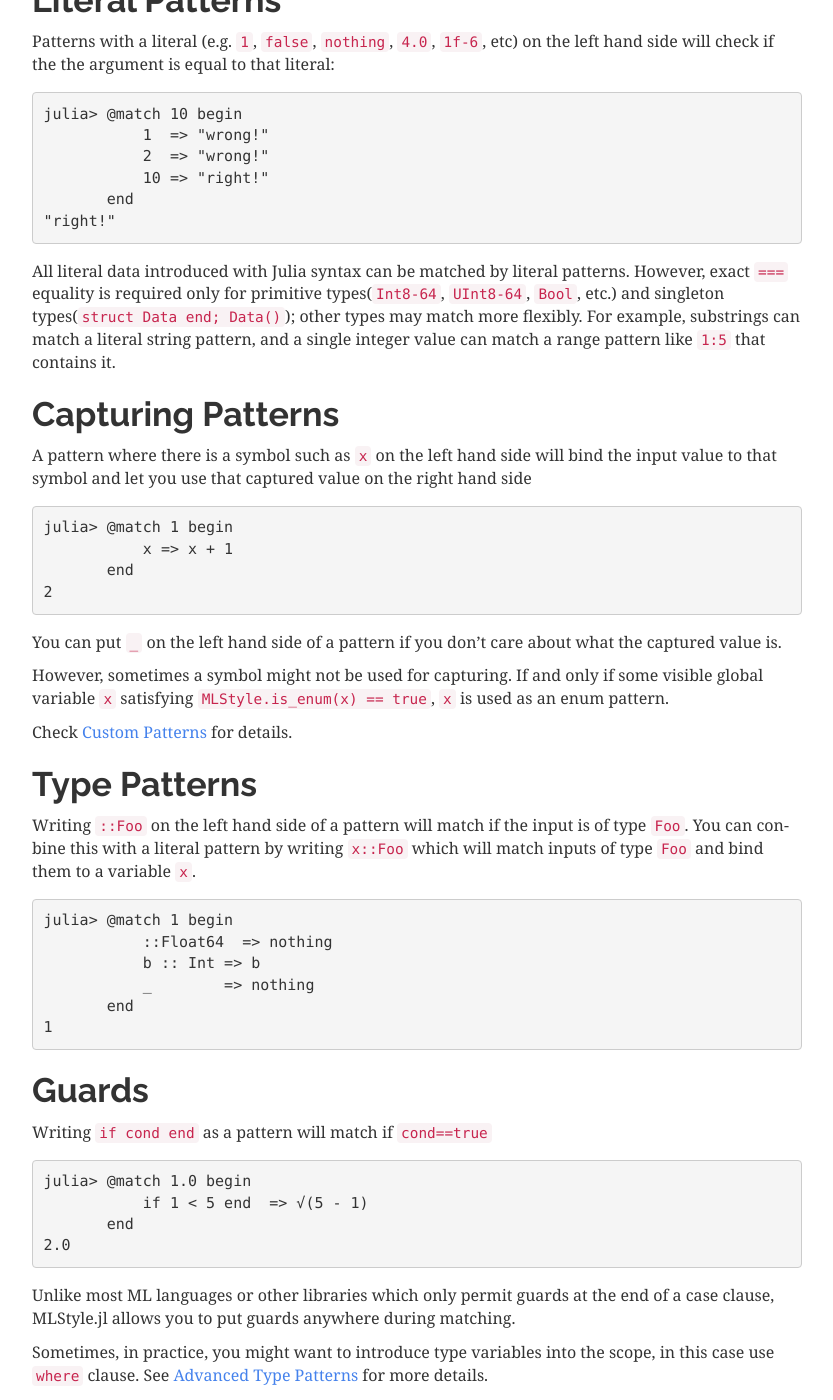
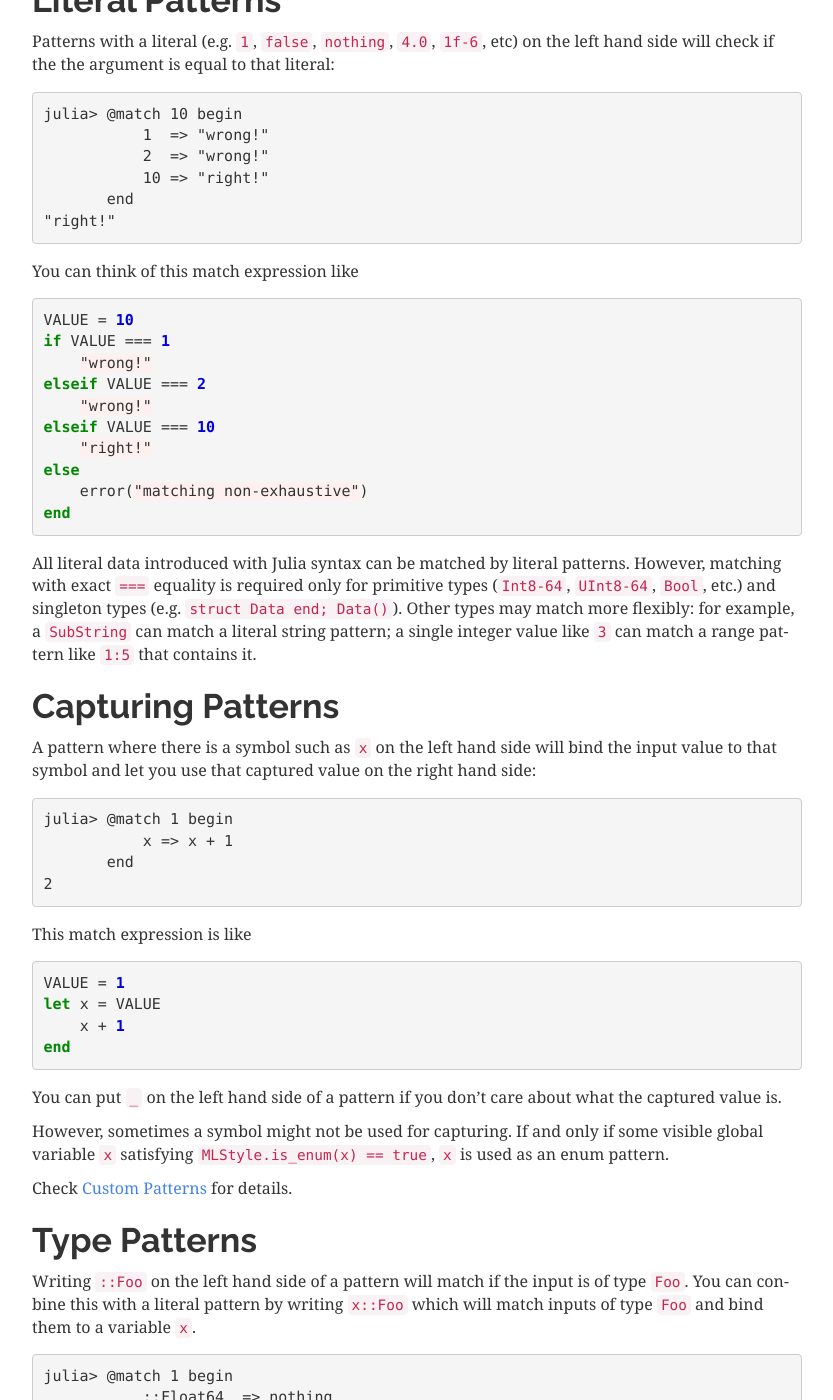
Before and after one commit to thautwarm/MLStyle.jl, a Sphinx documentation site: the page built from docs/syntax/pattern.md, in a window 1280 px wide and 1400 px high, scrolled down 703 px. Shown: the whole window, without its empty margins (38-871 px from the left). Built offline with Sphinx 7.4.7, drawn with Linux system fonts in a browser that asks for light colours; some of the changed text lies outside the part shown.

Commit message:
More edits

````diff
--- a/docs/syntax/pattern.md
+++ b/docs/syntax/pattern.md
@@ -33,12 +33,27 @@
 "right!"
 ```
 
-All literal data introduced with Julia syntax can be matched by literal patterns. However, exact `===` equality is required only for primitive types(`Int8-64`, `UInt8-64`, `Bool`, etc.) and singleton types(`struct Data end; Data()`); other types may match more flexibly. For example, substrings can match a literal string pattern, and a single integer value can match a range pattern like `1:5` that contains it.
+You can think of this match expression like
+
+```julia
+VALUE = 10
+if VALUE === 1
+    "wrong!"
+elseif VALUE === 2
+    "wrong!"
+elseif VALUE === 10
+    "right!"
+else
+    error("matching non-exhaustive")
+end
+```
+
+All literal data introduced with Julia syntax can be matched by literal patterns. However, matching with exact `===` equality is required only for primitive types (`Int8-64`, `UInt8-64`, `Bool`, etc.) and singleton types (e.g. `struct Data end; Data()`). Other types may match more flexibly: for example, a `SubString` can match a literal string pattern; a single integer value like `3` can match a range pattern like `1:5` that contains it.
 
 Capturing Patterns
 --------------------------
 
-A pattern where there is a symbol such as `x` on the left hand side will bind the input value to that symbol and let you use that captured value on the right hand side
+A pattern where there is a symbol such as `x` on the left hand side will bind the input value to that symbol and let you use that captured value on the right hand side:
 
 ```julia-console
 julia> @match 1 begin
@@ -46,6 +61,17 @@
        end
 2
 ```
+
+This match expression is like
+
+```julia
+VALUE = 1
+let x = VALUE
+    x + 1
+end
+```
+
+
 You can put `_` on the left hand side of a pattern if you don't care about what the captured value is.
 
 However, sometimes a symbol might not be used for capturing. If and only if some visible global variable `x` satisfying `MLStyle.is_enum(x) == true`, `x` is used as an enum pattern.
@@ -66,7 +92,7 @@
 1
 ```
 
-Guards
+`if` patterns
 --------------------
 
 Writing `if cond end` as a pattern will match if `cond==true`
````
Also changed, not shown: other parts of docs/syntax/pattern.md (+4 -4 lines).
